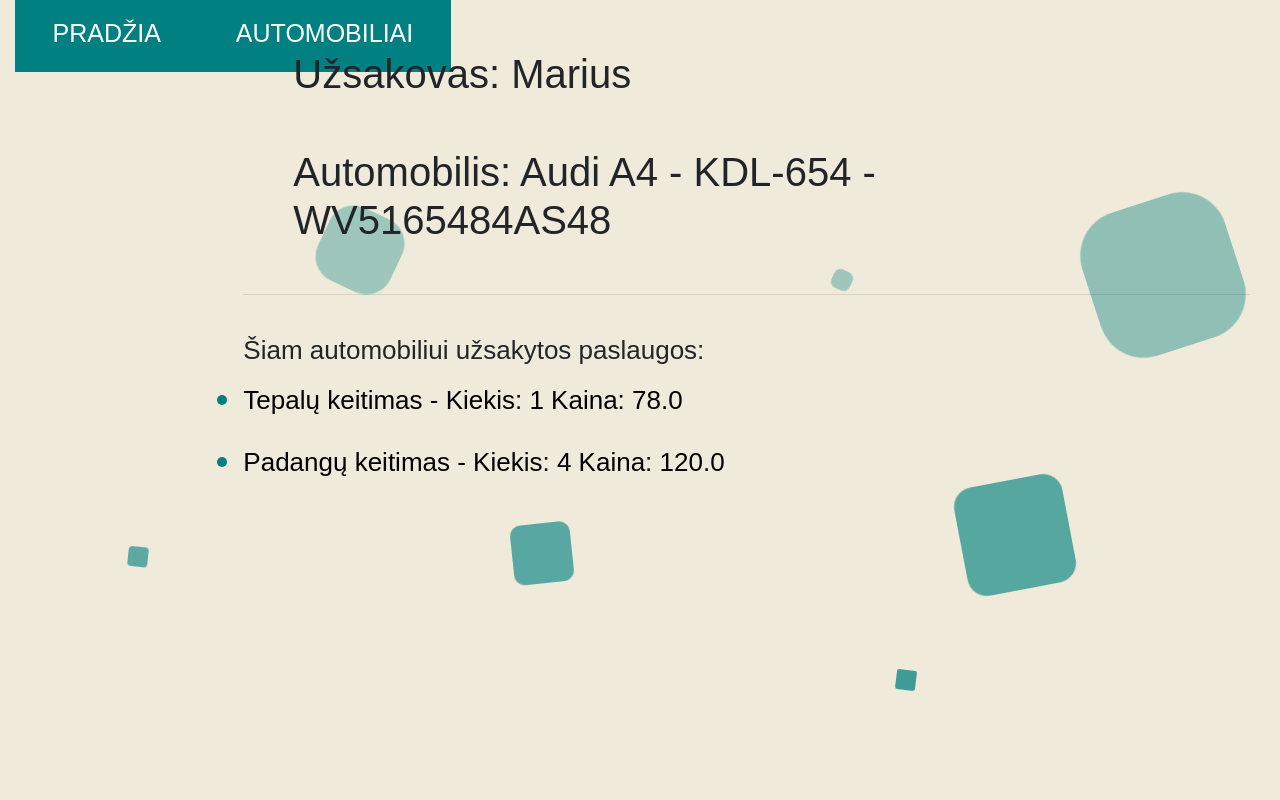
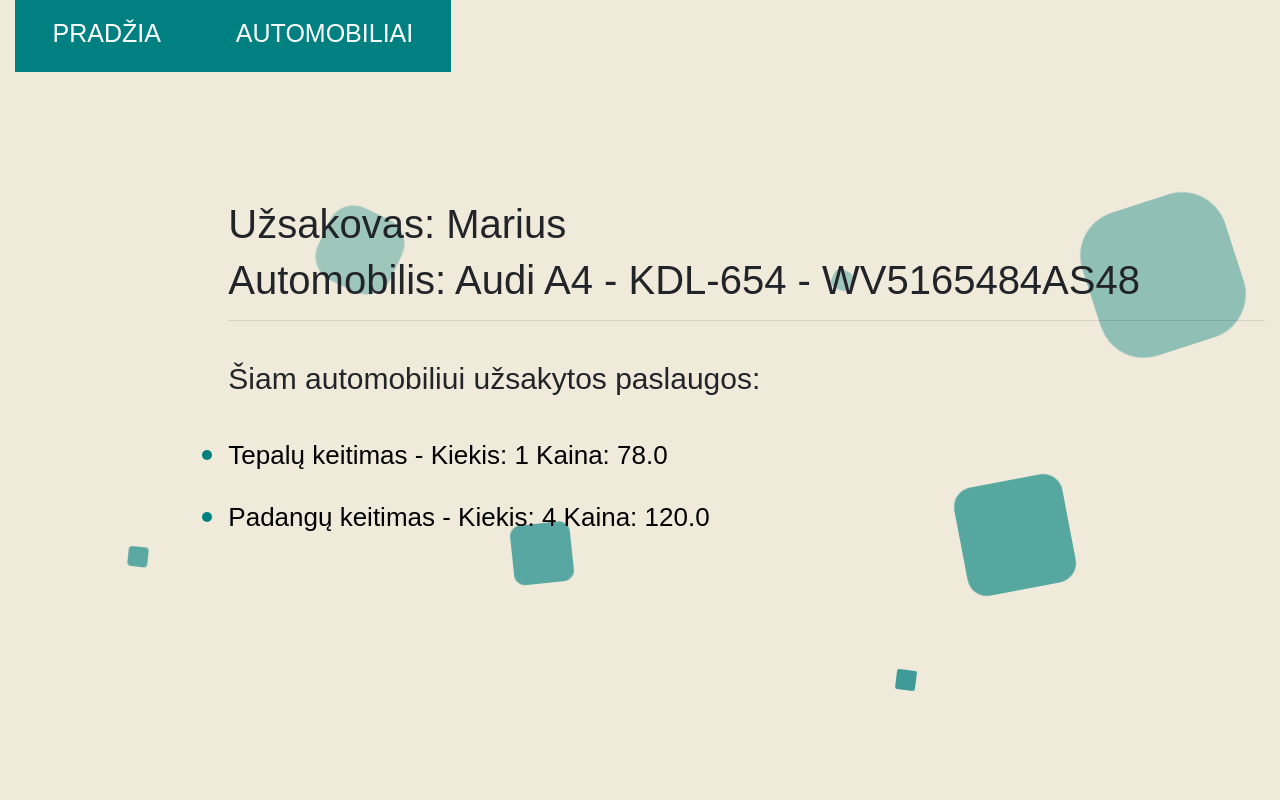
Before and after one commit to mrekus/django_project2, a Django app: page /autoservice/cars/1 in a window 1280 px wide. Run offline with Django 4.2, Linux system fonts and the light colour scheme; data comes from the database, SQL or seed files in the repository; some libraries are stand-ins or nearby versions.

Commit message:
Pataisyti CSS

```diff
--- a/mysite/autoservice/static/css/styles.css
+++ b/mysite/autoservice/static/css/styles.css
@@ -173,8 +173,6 @@ body{
     animation-duration: 11s;
 }
 
-
-
 @keyframes animate {
 
     0%{
--- a/mysite/autoservice/templates/car.html
+++ b/mysite/autoservice/templates/car.html
@@ -1,11 +1,12 @@
 {% extends "base.html" %}
 {% block content %}
-<div class="container car">
-    <h4 style="font-size: 40px; margin: 50px"> Užsakovas: {{ car_info.klientas }}</h4>
-    <h4 style="font-size: 40px; margin: 50px">Automobilis: {{ car_info.automobilio_modelis_id }} - {{ car_info.valstybinis_nr }} - {{ car_info.VIN_kodas }}</h4>
+<div>
+    <h1 style="font-size: 40px; margin-top: 200px"> Užsakovas: {{ car_info.klientas }}</h1>
+    <h1 style="font-size: 40px">Automobilis: {{ car_info.automobilio_modelis_id }} - {{ car_info.valstybinis_nr }} - {{ car_info.VIN_kodas }}</h1>
     <hr>
     <br>
-    <h5 style="font-size: 26px">Šiam automobiliui užsakytos paslaugos:</h5>
+    <h1 style="font-size: 30px">Šiam automobiliui užsakytos paslaugos:</h1>
+    <br>
     {% for i in paslauga.uzsakymoeilute.all %}
     <ul>
         <li><span class="text-wrapper">{{ i.paslauga_id }} - Kiekis: {{ i.kiekis }} Kaina: {{ i.kaina }}</span></li>
--- a/mysite/autoservice/templates/cars.html
+++ b/mysite/autoservice/templates/cars.html
@@ -2,7 +2,7 @@
 {% block content %}
 <div class="cars">
     <h1>Automobiliai</h1>
-    <p>Automobilių sąrašas:</p>
+    <p style="margin-top: 60px; margin-left: -20px">Automobilių sąrašas:</p>
     {% for i in automobiliai %}
     <ul>
         <li><span class="text-wrapper"><a href="{% url 'car' i.id %}" style="color: black">{{ i.automobilio_modelis_id }} {{ i.valstybinis_nr }}</a></span></li>
--- a/mysite/autoservice/templates/index.html
+++ b/mysite/autoservice/templates/index.html
@@ -5,8 +5,8 @@
     <br>
     <br>
     <br>
-    <p>Sveiki atvykę!</p>
-    <p>Šiuo metu turime:</p>
+    <p style="margin-left: -20px">Sveiki atvykę!</p>
+    <p style="margin-left: -20px">Šiuo metu turime:</p>
 </div>
 <ul>
     <li><span class="text-wrapper">Paslaugų kiekis: {{ num_paslaugos }}</span></li>
```
